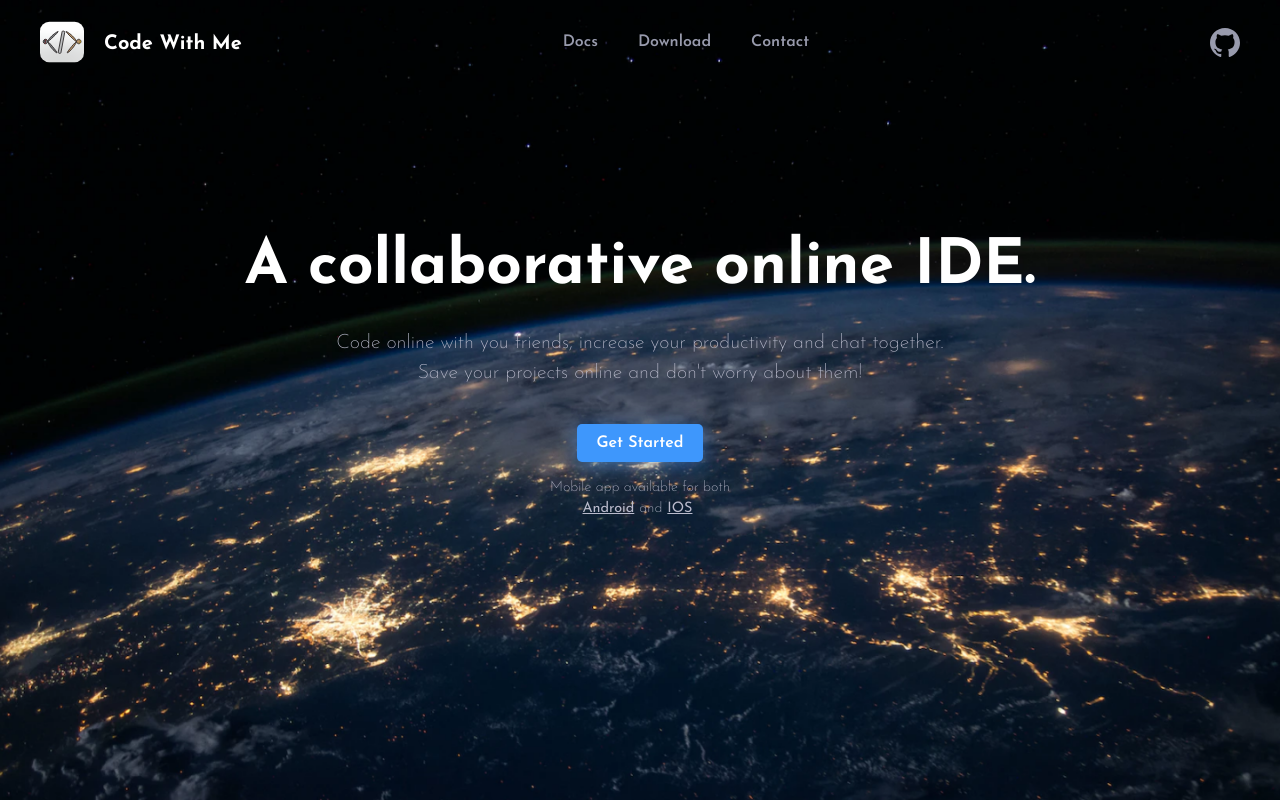
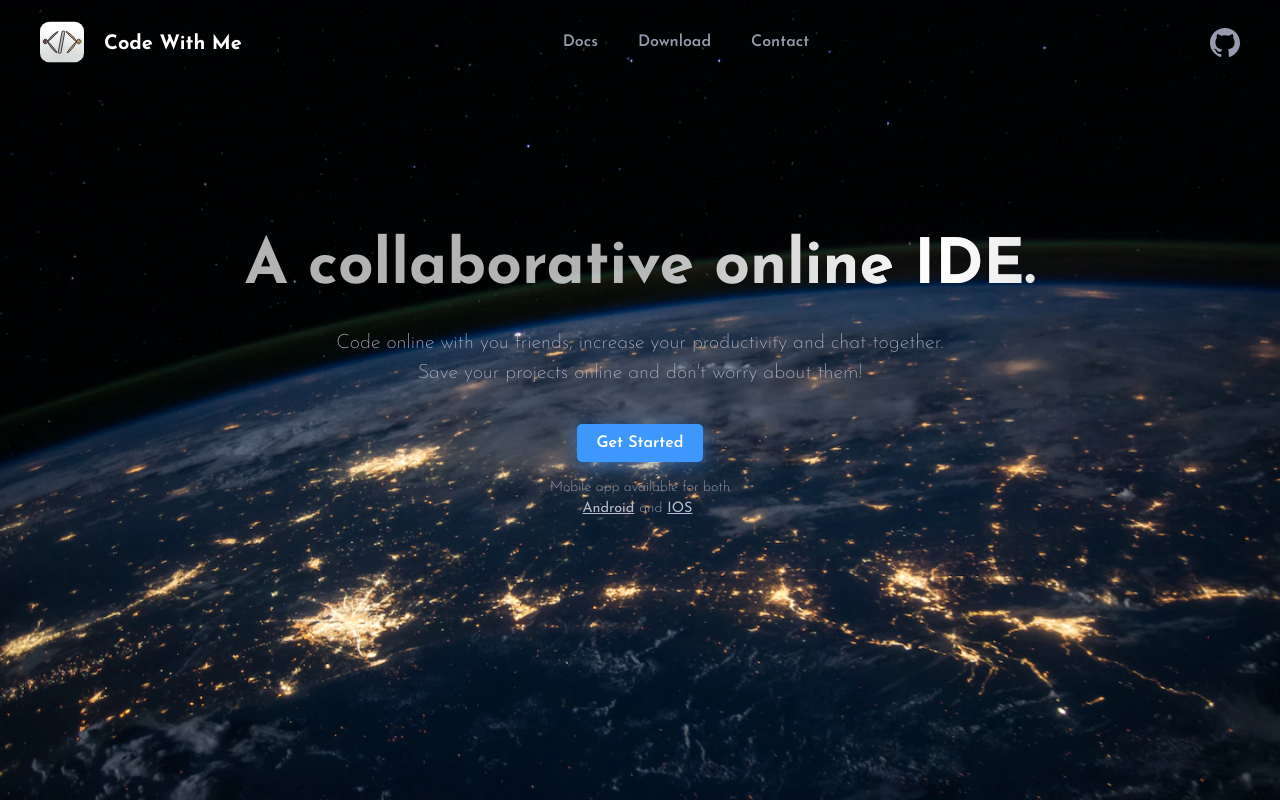
Before and after one commit to 18jad/code-with-me, a React (Create React App) app in the folder frontend/: page / in a window 1280 px wide. Built offline with nearby package versions, Linux system fonts and the light colour scheme; the HTML template or start-up script is replaced by a standard one.

Commit message:
[Frontend | Styling]: Added animtion for hero header

```diff
--- a/frontend/src/views/styles/Home.module.scss
+++ b/frontend/src/views/styles/Home.module.scss
@@ -33,6 +33,14 @@
       h1 {
         font-size: calc(1.5em + 3vw);
         font-weight: bold;
+        overflow: hidden;
+        background: linear-gradient(90deg, #000, #fff, #000);
+        background-repeat: no-repeat;
+        background-size: 80%;
+        animation: textShine 2s linear infinite;
+        -webkit-background-clip: text;
+        background-clip: text;
+        -webkit-text-fill-color: rgba(255, 255, 255, 0.7);
 
         @include breakpoint(mobile) {
           width: 300px;
@@ -111,3 +119,12 @@
     }
   }
 }
+
+@keyframes textShine {
+  0% {
+    background-position: -500%;
+  }
+  100% {
+    background-position: 500%;
+  }
+}
```
